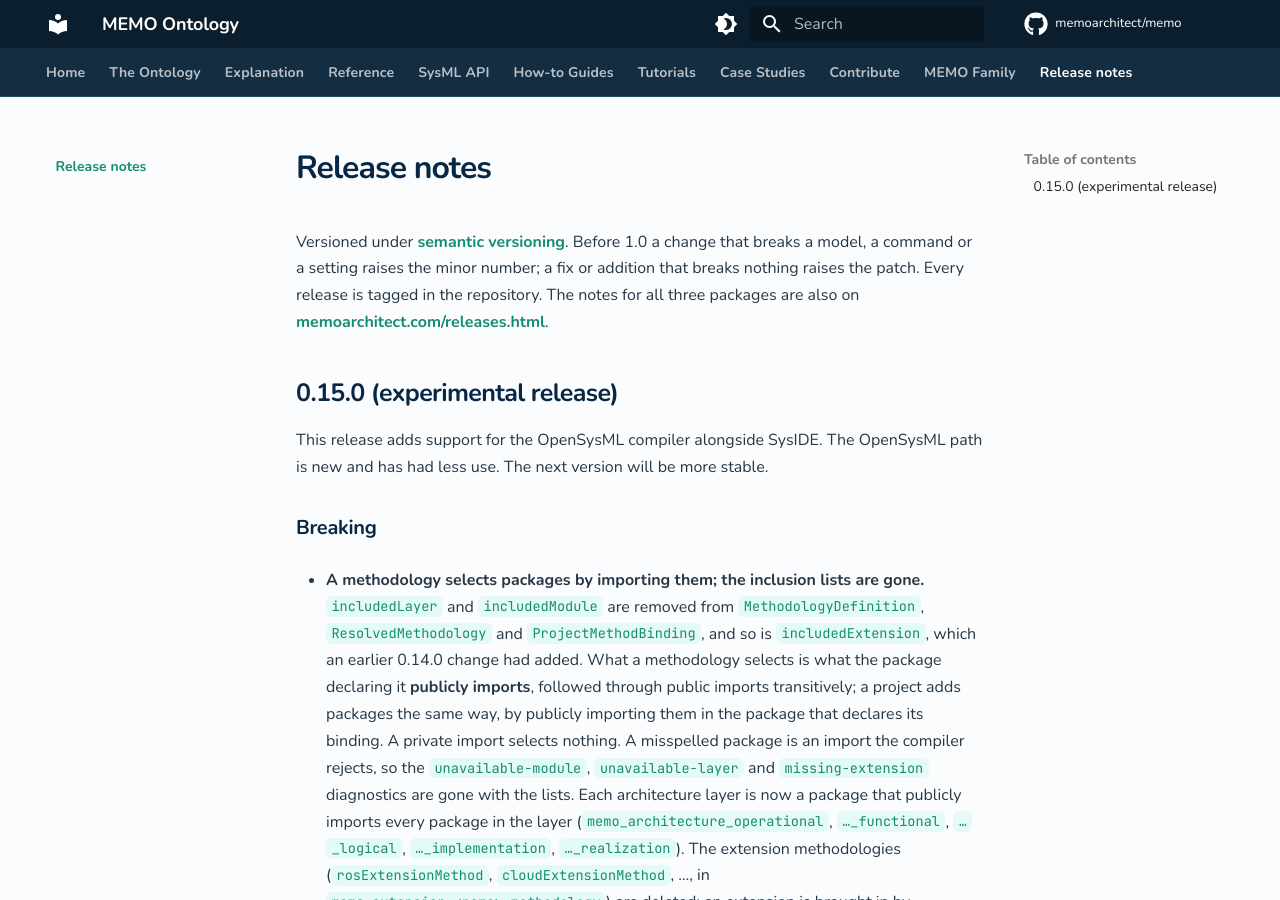
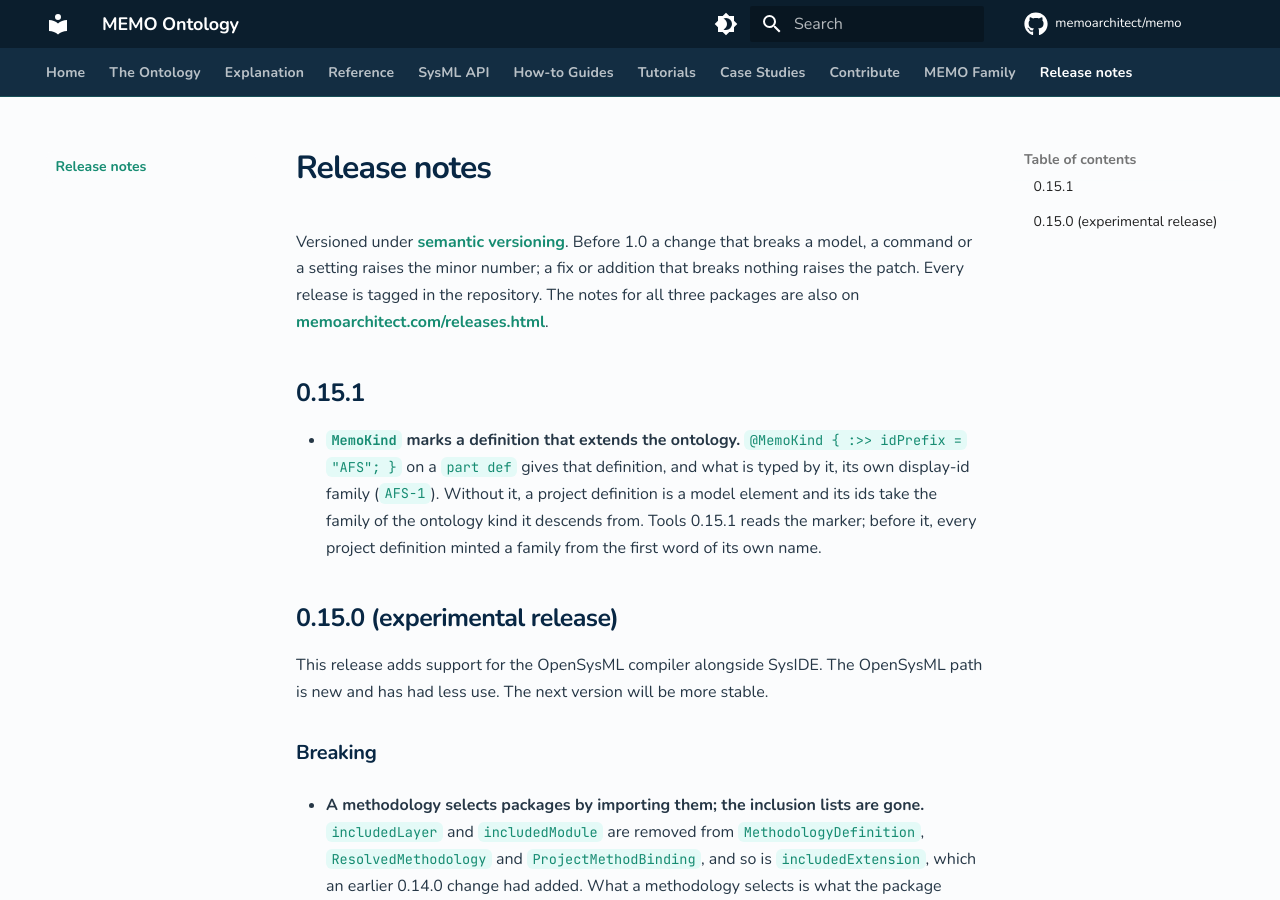
Before and after one commit to memoarchitect/memo, an MkDocs documentation site: the page built from docs/release-notes.md, in a window 1280 px wide and 900 px high. Built offline with MkDocs 1.6.1 and Material for MkDocs 9.7.7, drawn with Linux system fonts in a browser that asks for light colours; comment, search, counter and statistics services are not loaded.

Commit message:
release: 0.15.1
Co-Authored-By: Claude Sonnet 5.5 <noreply@anthropic.com>

```diff
--- a/docs/release-notes.md
+++ b/docs/release-notes.md
@@ -1,6 +1,10 @@
 # Release notes
 
 Versioned under [semantic versioning](https://semver.org/). Before 1.0 a change that breaks a model, a command or a setting raises the minor number; a fix or addition that breaks nothing raises the patch. Every release is tagged in the repository. The notes for all three packages are also on [memoarchitect.com/releases.html](https://memoarchitect.com/releases.html).
+
+## 0.15.1
+
+- **`MemoKind` marks a definition that extends the ontology.** `@MemoKind { :>> idPrefix = "AFS"; }` on a `part def` gives that definition, and what is typed by it, its own display-id family (`AFS-1`). Without it, a project definition is a model element and its ids take the family of the ontology kind it descends from. Tools 0.15.1 reads the marker; before it, every project definition minted a family from the first word of its own name.
 
 ## 0.15.0 (experimental release)
 
--- a/package.json
+++ b/package.json
@@ -1,6 +1,6 @@
 {
   "name": "@memoarchitect/ontology",
-  "version": "0.15.0",
+  "version": "0.15.1",
   "packageManager": "pnpm@9.15.0",
   "description": "MEMO — Medical Engineering Modelling Ontology. Pure SysML v2 medical-device ontology with native constraints, portable to any conformant SysML v2 tool (SysIDE, SysON, sysand).",
   "scripts": {
--- a/pyproject.toml
+++ b/pyproject.toml
@@ -1,6 +1,6 @@
 [project]
 name = "memo-ontology-docs"
-version = "0.15.0"
+version = "0.15.1"
 description = "Documentation for the MEMO ontology"
 requires-python = ">=3.10"
 dependencies = [
```
Also changed, not shown: README.md (+1 -1 lines), 12 other files.
